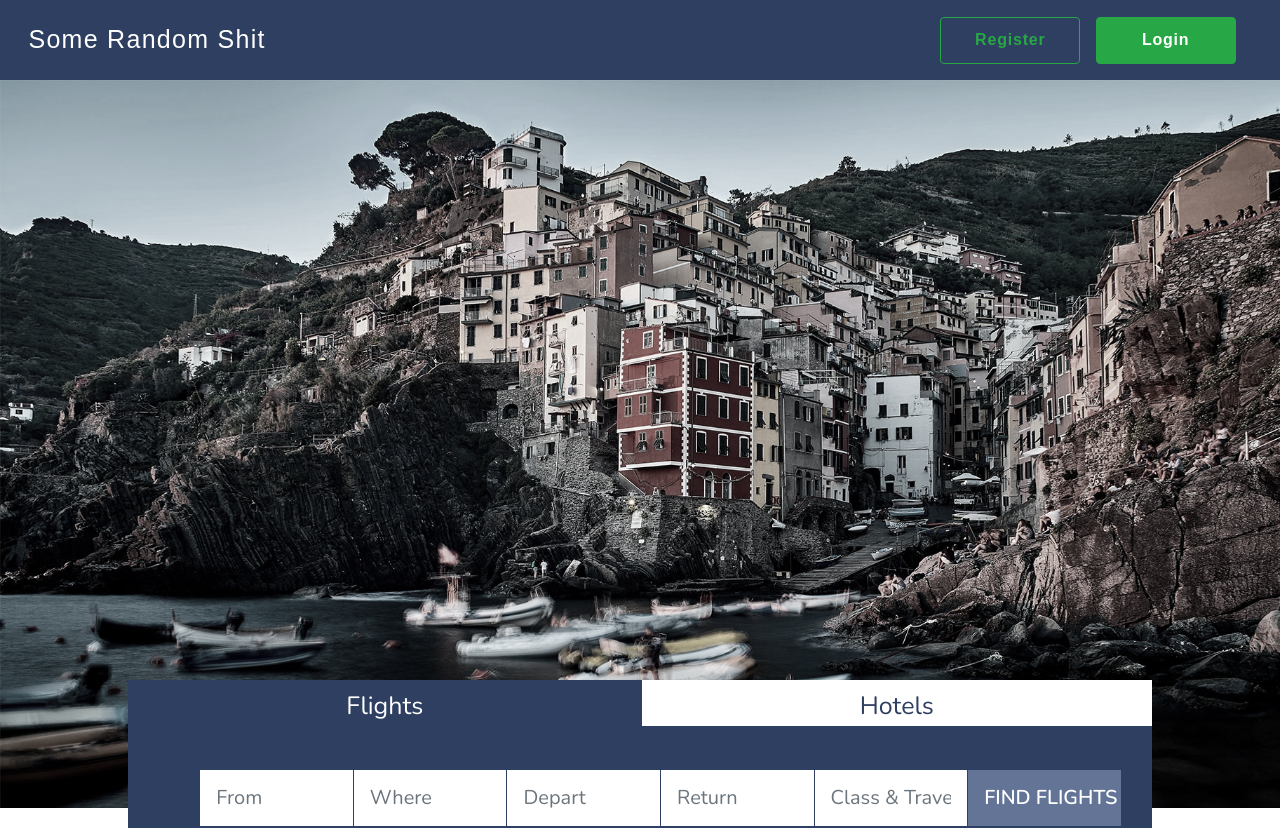
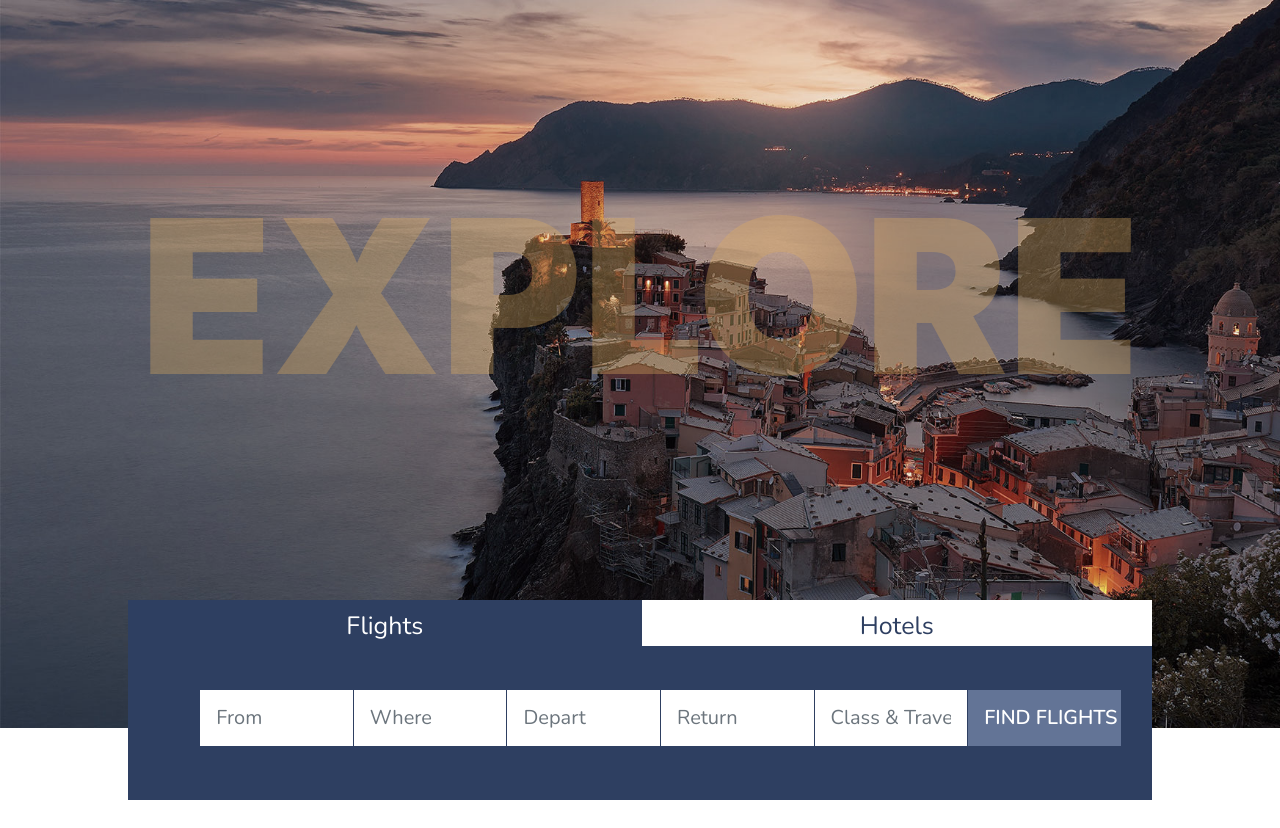
Before and after one commit to raunakbasu/cs_207_travel, a React (Create React App) app in the folder client/: page / in a window 1280 px wide. Shown: the top 828 px of the page. Built offline with nearby package versions, Linux system fonts and the light colour scheme; a web font is replaced by a local one.

Commit message:
Edit homepage

```diff
--- a/client/src/App.css
+++ b/client/src/App.css
@@ -85,11 +85,12 @@ select:focus,
 .landing_first {
   height: 91vh;
   width: 100vw;
-  background-image: url("./utils/img/backgound.jpeg");
+  background-image: url("./utils/img/back.jpg");
   background-size: cover;
   background-repeat: no-repeat;
-  -webkit-filter: grayscale(80%); /* Safari 6.0 - 9.0 */
-  filter: grayscale(80%);
+  -webkit-filter: grayscale(40%);
+  filter: grayscale(40%);
+  background-attachment: fixed;
 }
 .landing_search {
   height: 25vh;
@@ -1638,3 +1639,13 @@ figure {
   margin-left: -1.5vw;
   padding-bottom: 4vh;
 }
+
+.main_heading{
+  font-size: 215px;
+font-weight: 900;
+color: #fdaa27;
+opacity: 0.34;
+text-transform: uppercase;
+line-height: 0.75;
+padding-top: 27vh;
+}
--- a/client/src/App.js
+++ b/client/src/App.js
@@ -13,7 +13,7 @@ function App() {
   return (
     <div className="App">
       <Router>
-        <Route exact path="/" render={() => <Navbar />} />
+
         <Route exact path="/" render={() => <Landing />} />
         <Route exact path="/flightlist" render={() => <FlightList />} />
         <Route exact path="/hotellist" render={() => <HotelsList />} />
--- /dev/null
+++ b/client/src/components/Flight.js
@@ -0,0 +1,16 @@
+import { CSSTransition } from "react-transition-group";
+import React, { Component } from "react";
+import ReactCSSTransitionGroup from "react-addons-css-transition-group";
+
+class Flight extends Component {
+
+  render() {
+    return (
+      <div className="flight_one">
+
+      </div>
+    );
+  }
+}
+
+export default Flight
--- a/client/src/components/Landing.js
+++ b/client/src/components/Landing.js
@@ -287,7 +287,11 @@ class Landing extends Component {
   render() {
     return (
       <div className="landing">
-        <div className="landing_first" />
+        <div className="landing_first">
+          <div className="container">
+            <h1 className="main_heading">EXPLORE</h1>
+          </div>
+        </div>
         <div className="landing_search">
           <div className="col-xs-12 ">
             <nav>
```
Also changed, not shown: client/src/utils/img/back.jpg (added).
